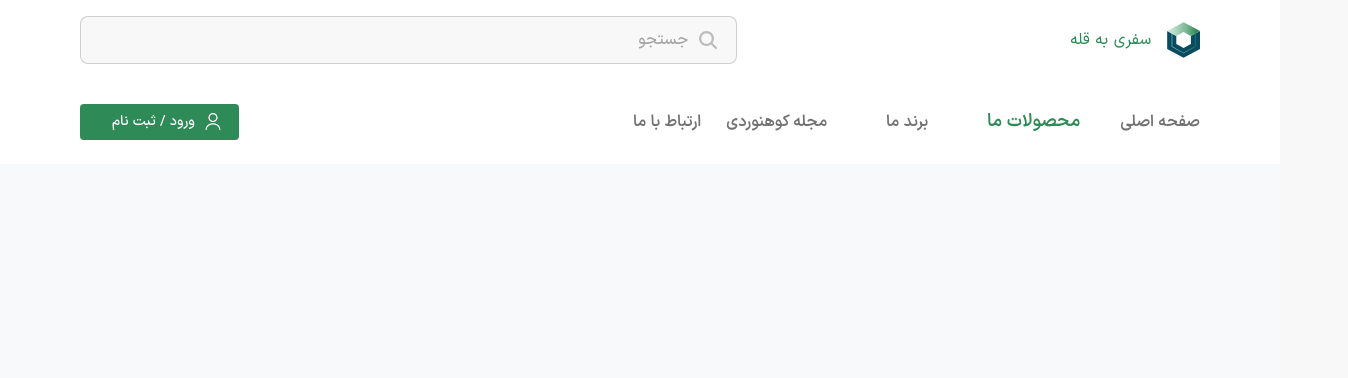
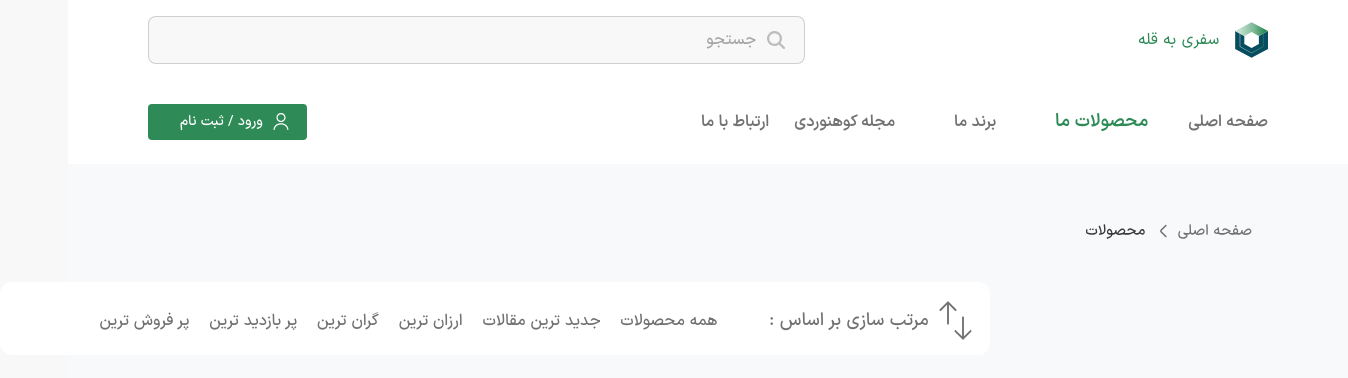
Before and after one commit to mahdihagollahi/Store-Mountaineering, a Next.js app: page /product in a window 1280 px wide. Shown: the top 378 px of the page, 1348 px wide, since content can reach past the window. Built offline with nearby package versions, Linux system fonts and the light colour scheme.

Commit message:
ad filter Product

```diff
--- a/src/app/(main)/product/page.tsx
+++ b/src/app/(main)/product/page.tsx
@@ -1,5 +1,6 @@
 import Navbar from '@/component/Navbar/Navbar'
 import Header from '@/component/Products/Header'
+import Product from '@/component/Products/Product'
 import React, { Fragment } from 'react'
 
 const page = () => {
@@ -7,6 +8,7 @@ const page = () => {
     <Fragment>
        <Header/>
        <Navbar/>
+       <Product/>
     </Fragment>
   )
 }
--- /dev/null
+++ b/src/component/Products/FilterProduct.tsx
@@ -0,0 +1,86 @@
+"use client";
+import Image from "next/image";
+import React, { Fragment, useState } from "react";
+import FFilterProductImage from "@/assent/Imge/Product/FilterProduct.svg";
+const FilterProduct = () => {
+  const [activeFilter, setActiveFilter] = useState("همه مقالات");
+
+  const handleFilterClick = (filter) => {
+    setActiveFilter(filter);
+  };
+  return (
+    <Fragment>
+      <div className="bg-white mt-10 w-[990px]  rounded-xl mr-[28%] px-3 py-4  h-[73px]">
+        <div className=" flex gap-1 items-center">
+          <Image src={FFilterProductImage} width={45} height={45} alt="" />
+          <p className="text-[#727272] font-medium text-lg">
+            مرتب سازی بر اساس :
+          </p>
+          <div className="flex  gap-5 mr-12 cursor-pointer items-center">
+            <p
+              className={`font-medium text-base duration-300 ${
+                activeFilter === "همه محصولات"
+                  ? "text-[#2E8B57]"
+                  : "text-[#727272] hover:text-[#2E8B57]"
+              }`}
+              onClick={() => handleFilterClick("همه محصولات")}
+            >
+              همه محصولات
+            </p>
+
+            <p
+               className={`font-medium text-base duration-300 ${
+                activeFilter === "  جدید ترین مقالات"
+                  ? "text-[#2E8B57]"
+                  : "text-[#727272] hover:text-[#2E8B57]"
+              }`}
+              onClick={() => handleFilterClick("جدید ترین مقالات")}
+            >
+              جدید ترین مقالات
+            </p>
+
+            <p  className={`font-medium text-base duration-300 ${
+                activeFilter === ' ارزان ترین'
+                  ? "text-[#2E8B57]"
+                  : "text-[#727272] hover:text-[#2E8B57]"
+              }`}
+              onClick={() => handleFilterClick(" ارزان ترین ")}>
+             ارزان ترین
+            </p>
+
+            <p   className={`font-medium text-base duration-300 ${
+                activeFilter === "گران ترین"
+                  ? "text-[#2E8B57]"
+                  : "text-[#727272] hover:text-[#2E8B57]"
+              }`}
+              onClick={() => handleFilterClick("گران ترین")}>
+             گران ترین
+            </p>
+
+
+            <p   className={`font-medium text-base duration-300 ${
+                activeFilter === "پر بازدید ترین"
+                  ? "text-[#2E8B57]"
+                  : "text-[#727272] hover:text-[#2E8B57]"
+              }`}
+              onClick={() => handleFilterClick("پر بازدید ترین")}>
+            پر بازدید ترین
+            </p>
+
+
+            <p   className={`font-medium text-base duration-300 ${
+                activeFilter === "پر فروش ترین"
+                  ? "text-[#2E8B57]"
+                  : "text-[#727272] hover:text-[#2E8B57]"
+              }`}
+              onClick={() => handleFilterClick("پر فروش ترین")}>
+          پر فروش ترین
+            </p>
+          </div>
+        </div>
+      </div>
+    </Fragment>
+  );
+};
+
+export default FilterProduct;
--- /dev/null
+++ b/src/component/Products/Product.tsx
@@ -0,0 +1,20 @@
+import React, { Fragment } from 'react'
+import ProductRout from '@/assent/Imge/Product/ProductRout.svg'
+import Image from 'next/image'
+import FilterProduct from './FilterProduct'
+const Product = () => {
+  return (
+    <Fragment>
+
+      <div className="mt-14 px-24">
+        <Image src={ProductRout} width={167} height={21} alt="" />
+      </div>
+
+      <div>
+        <FilterProduct/>
+      </div>
+    </Fragment>
+  )
+}
+
+export default Product
```
Also changed, not shown: src/assent/Imge/Product/FilterProduct.svg (added), src/assent/Imge/Product/ProductRout.svg (added).
